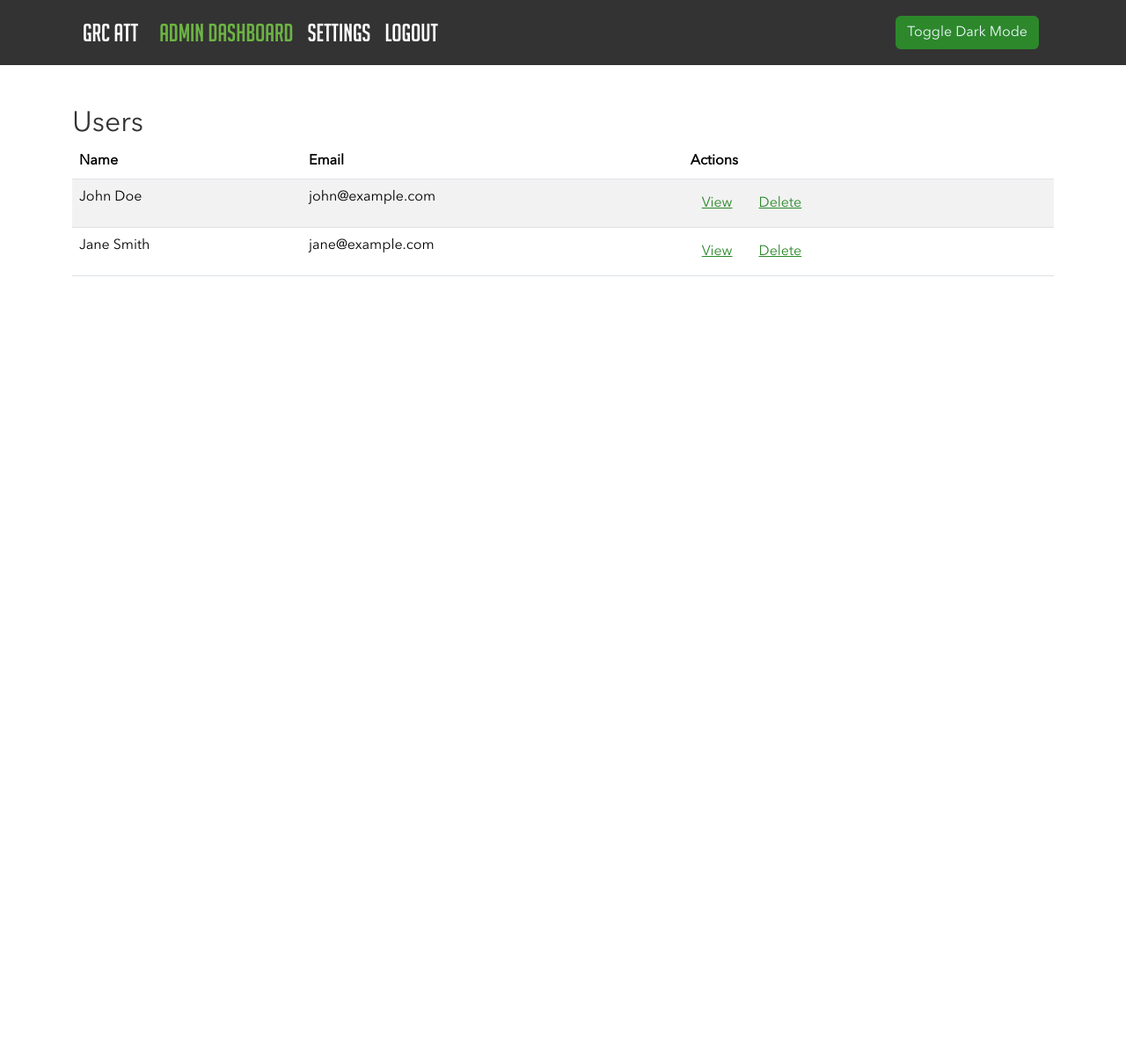
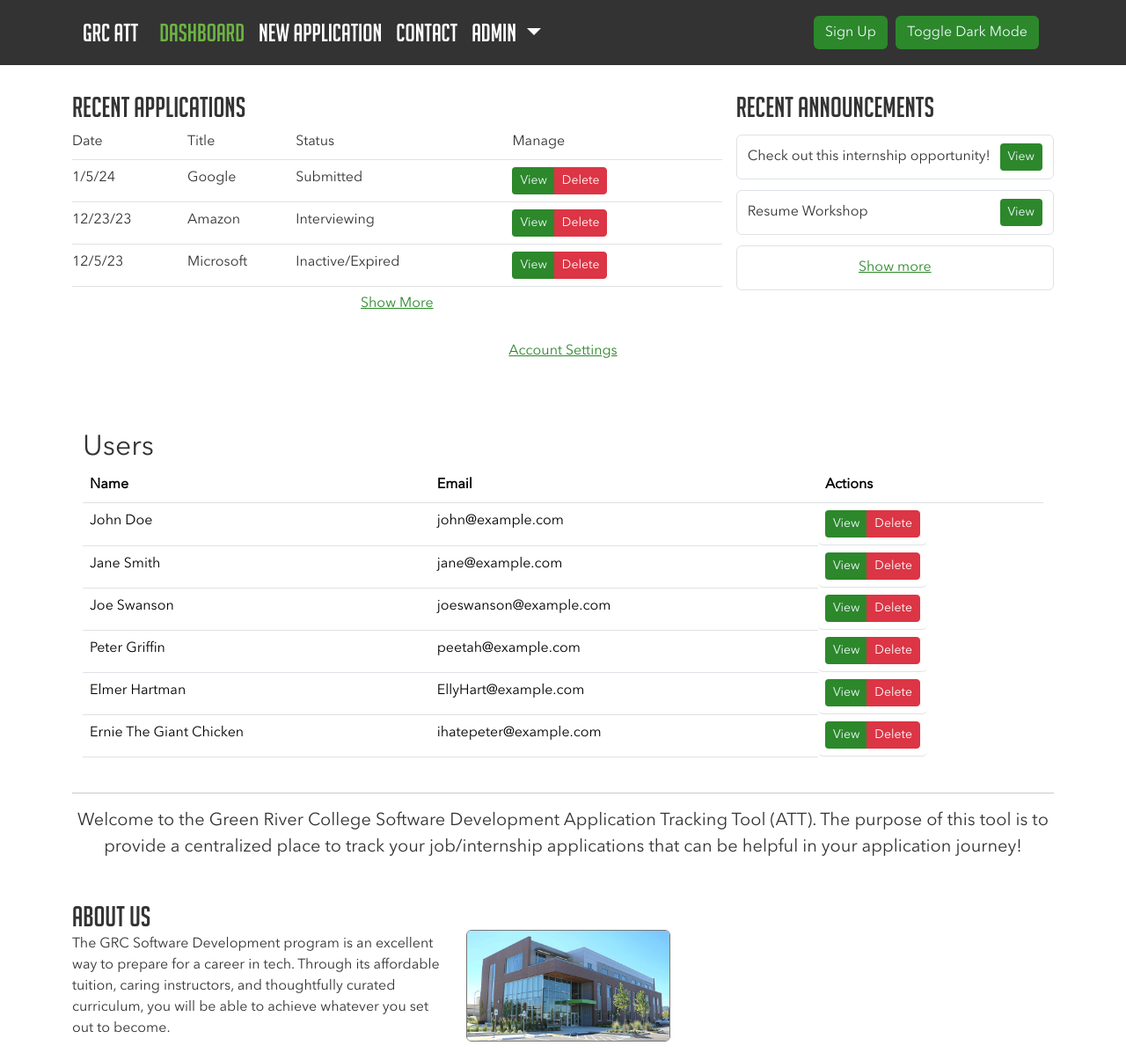
Before and after one commit to Rauoof814/SDEV305-Team-G, a PHP site: page /sprint2/AdminDashboard.html in a window 1280 px wide. Shown: the whole page at 88% size. Before the commit the page ends 314 px from the top, so only its background shows below. Run offline with PHP 8.4, Linux system fonts and the light colour scheme.

Commit message:
Made AdminDashboard look like dashboard with tweaks, unsure why dashboard is highlighted when on this page though

```diff
--- a/sprint2/AdminDashboard.html
+++ b/sprint2/AdminDashboard.html
@@ -19,22 +19,32 @@
             <div class="container-fluid">
                 <a class="navbar-brand fs-3" href="dashboard.html">GRC ATT</a>
                 <button class="navbar-toggler" type="button" data-bs-toggle="collapse" data-bs-target="#navbarText">
-                    <span class="navbar-toggler-icon"></span>
+                    <span class="navbar-dark navbar-toggler-icon"></span>
                 </button>
                 <div class="collapse navbar-collapse fs-3" id="navbarText">
                     <ul class="navbar-nav me-auto mb-2 mb-lg-0">
                         <li class="nav-item">
-                            <a class="nav-link active" href="AdminDashboard.html">Admin Dashboard</a>
+                            <a class="nav-link active" href="dashboard.html">Dashboard</a>
                         </li>
                         <li class="nav-item">
-                            <a class="nav-link" href="#">Settings</a>
+                            <a class="nav-link" href="newApplicationForm.html">New Application</a>
                         </li>
                         <li class="nav-item">
-                            <a class="nav-link" href="#">Logout</a>
+                            <a class="nav-link" href="contactForm.html">Contact</a>
                         </li>
+                    <li class="nav-item dropdown">
+                        <a class="nav-link dropdown-toggle" href="#" role="button" data-bs-toggle="dropdown" aria-expanded="false">
+                            Admin
+                            </a>
+                    <ul class="dropdown-menu">
+                        <li><a class="dropdown-item" href="./sprint2/AdminDashboard.html">Admin Dashboard</a></li>
+                        <li><a class="dropdown-item" href="./sprint2/AdminAnnouncements.html">Admin Announcements</a></li>
+                    </ul>
+                </li>
                     </ul>
                     <ul class="navbar-nav">
                         <li class="nav-item">
+                            <a href="signUpForm.html"><button type="button" class="btn btn-bd-primary signUp">Sign Up</button></a>
                             <button type="button" class="btn btn-bd-primary signUp dark-mode-btn" onclick="toggleDarkMode()">Toggle Dark Mode</button>
                         </li>
                     </ul>
@@ -44,11 +54,95 @@
     </div>
 </header>
 
-<!-- User Section -->
+<!-- Main content -->
+<main class="site-content">
+    <div class="container">
+        <br>
+        <!-- Applications & Reminders -->
+        <div class="row mb-3 g-3">
+            <!-- Applications panel -->
+            <div class="col-md-8 applications">
+                <p class="fs-2 heading">Recent Applications</p>
+                <div class="applications-list">
+                    <div class="d-flex flex-row column-heading">
+                        <div class="pt-2 col-2">Date</div>
+                        <div class="p-2 col-2">Title</div>
+                        <div class="p-2 col-4">Status</div>
+                        <div class="p-2 col align-self-end">Manage</div>
+                    </div>
+                    <div class="d-flex flex-row application-listing">
+                        <div class="pt-2 col-2">1/5/24</div>
+                        <div class="p-2 col-2">Google</div>
+                        <div class="p-2 col me-auto">Submitted</div>
+                        <div class="p-2 col align-self-end">
+                            <div class="btn-group btn-group-sm" role="group">
+                                <button type="button" class="btn btn-bd-primary ">View</button>
+                                <button type="button" class="btn btn-danger">Delete</button>
+                            </div>
+                        </div>
+                    </div>
+                    <div class="d-flex flex-row application-listing">
+                        <div class="pt-2 col-2">12/23/23</div>
+                        <div class="p-2 col-2">Amazon</div>
+                        <div class="p-2 col me-auto">Interviewing</div>
+                        <div class="p-2 col align-self-end">
+                            <div class="btn-group btn-group-sm" role="group">
+                                <button type="button" class="btn btn-bd-primary ">View</button>
+                                <button type="button" class="btn btn-danger">Delete</button>
+                            </div>
+                        </div>
+                    </div>
+                    <div class="d-flex flex-row application-listing">
+                        <div class="pt-2 col-2">12/5/23</div>
+                        <div class="p-2 col-2">Microsoft</div>
+                        <div class="p-2 col me-auto">Inactive/Expired</div>
+                        <div class="p-2 col align-self-end" style="min-width: 50px;">
+                            <div class="btn-group btn-group-sm" role="group">
+                                <button type="button" class="btn btn-bd-primary ">View</button>
+                                <button type="button" class="btn btn-danger">Delete</button>
+                            </div>
+                        </div>
+                    </div>
+                    <a class="container-fluid btn btn-link" href="#" role="button">Show More</a>
+                </div>
+            </div>
+            <!-- Reminders panel -->
+            <!-- TODO: Fix view button spacing -->
+            <div class="col-md-4 reminders">
+                <p class="fs-2 heading">Recent Announcements</p>
+                <div class="container-fluid rounded reminder-content">
+                    <p>
+                        <text class="reminder-message">Check out this internship opportunity!</text>
+                        <button type="button" class="btn btn-bd-primary btn-sm float-end">View</button>
+                    </p>
+                </div>
+                <div class="container-fluid rounded reminder-content">
+                    <p>
+                        <text class="reminder-message">Resume Workshop</text>
+                        <button type="button" class="btn btn-bd-primary btn-sm float-end">View</button>
+                    </p>
+                </div>
+                <div class="container-fluid rounded reminder-content" style="min-height: 51px">
+                    <a class="container-fluid btn btn-link more-opportunities" href="#" role="button">Show more</a>
+                </div>
+            </div>
+        </div>
+        <!-- Application and account buttons -->
+        <div class="row">
+            <div class="col-4"></div>
+            <div class="col-4">
+                <div class="gap-2 col-12 mx-auto">
+                    <a class="container-fluid btn btn-link" href="#" role="button">Account Settings</a>
+                </div>
+            </div>
+        </div>
+        <br>
+
+        <!-- User Section -->
 <title>AdminDashboard</title>
 <div class="container mt-5">
     <h2>Users</h2>
-    <table class="table table-striped">
+    <table class="table">
         <thead>
             <tr>
                 <th>Name</th>
@@ -60,25 +154,87 @@
             <tr>
                 <td>John Doe</td>
                 <td>john@example.com</td>
-                <td>
-                    <a href="#" class="btn btn-link">View</a>
-                    <a href="#" class="btn btn-link">Delete</a>
+                <td class="btn-group btn-group-sm" role="group">
+                    <button type="button" class="btn btn-bd-primary ">View</button>
+                    <button type="button" class="btn btn-danger">Delete</button>
                 </td>
             </tr>
             <tr>
                 <td>Jane Smith</td>
                 <td>jane@example.com</td>
-                <td>
-                    <a href="#" class="btn btn-link">View</a>
-                    <a href="#" class="btn btn-link">Delete</a>
+                <td class="btn-group btn-group-sm" role="group">
+                    <button type="button" class="btn btn-bd-primary ">View</button>
+                    <button type="button" class="btn btn-danger">Delete</button>
+                </td>
+            </tr>
+            <tr>
+                <td>Joe Swanson</td>
+                <td>joeswanson@example.com</td>
+                <td class="btn-group btn-group-sm" role="group">
+                    <button type="button" class="btn btn-bd-primary ">View</button>
+                    <button type="button" class="btn btn-danger">Delete</button>
+                </td>
+            </tr>
+            <tr>
+                <td>Peter Griffin</td>
+                <td>peetah@example.com</td>
+                <td class="btn-group btn-group-sm" role="group">
+                    <button type="button" class="btn btn-bd-primary ">View</button>
+                    <button type="button" class="btn btn-danger">Delete</button>
+                </td>
+            </tr>
+            <tr>
+                <td>Elmer Hartman</td>
+                <td>EllyHart@example.com</td>
+                <td class="btn-group btn-group-sm" role="group">
+                    <button type="button" class="btn btn-bd-primary ">View</button>
+                    <button type="button" class="btn btn-danger">Delete</button>
+                </td>
+            </tr>
+            <tr>
+                <td>Ernie The Giant Chicken</td>
+                <td>ihatepeter@example.com</td>
+                <td class="btn-group btn-group-sm" role="group">
+                    <button type="button" class="btn btn-bd-primary ">View</button>
+                    <button type="button" class="btn btn-danger">Delete</button>
                 </td>
             </tr>
             <!-- Add more users if needed -->
         </tbody>
     </table>
-</div>
+</div><br>
+        <!-- Site info -->
+        <hr>
+        <p class=" fs-5 text-center rounded site-information">
+            Welcome to the Green River College Software Development Application Tracking Tool (ATT).
+            The purpose of this tool is to provide a centralized place to track your job/internship
+            applications that can be helpful in your application journey!
+        </p>
+        <br>
+            <!-- About -->
+            <div class="col-md-8 about">
+                <div class="row">
+                    <div class="col-7">
+                        <p class="fs-2 heading">About Us</p>
+                        <p>
+                            The GRC Software Development program is an excellent way to prepare for a career in tech.
+                            Through its affordable tuition, caring instructors, and thoughtfully curated curriculum,
+                            you will be able to achieve whatever you set out to become.
+                        </p>
+                    </div>
+                    <div class="col-4 gx-4 gy-4">
+                        <img src="img/Auburn-Center-building-exterior.jpg" class="img-fluid rounded mx-auto d-block auburnCenter">
+                    </div>
+                </div>
+            </div>
+        </div>
+    </div>
+</main>
 
-<script src="scripts/script.js"></script>
+<!-- JavaScript for Dark Mode toggle -->
+<script src="./scripts/script.js"></script>
+<!-- Required JavaScript -->
+<!-- Popper.js, then Bootstrap JS -->
 <script src="https://cdn.jsdelivr.net/npm/@popperjs/core@2.11.8/dist/umd/popper.min.js" integrity="sha384-I7E8VVD/ismYTF4hNIPjVp/Zjvgyol6VFvRkX/vR+Vc4jQkC+hVqc2pM8ODewa9r" crossorigin="anonymous"></script>
 <script src="https://cdn.jsdelivr.net/npm/bootstrap@5.3.2/dist/js/bootstrap.min.js" integrity="sha384-BBtl+eGJRgqQAUMxJ7pMwbEyER4l1g+O15P+16Ep7Q9Q+zqX6gSbd85u4mG4QzX+" crossorigin="anonymous"></script>
 </body>
--- a/sprint2/styles/AdminDashboard.css
+++ b/sprint2/styles/AdminDashboard.css
@@ -27,6 +27,10 @@
     border: none;
 }
 
+td {
+    background-color: white;
+}
+
 /* Customize the navbar-toggler icon */
 .navbar-toggler-icon {
     background-color: white;
```
